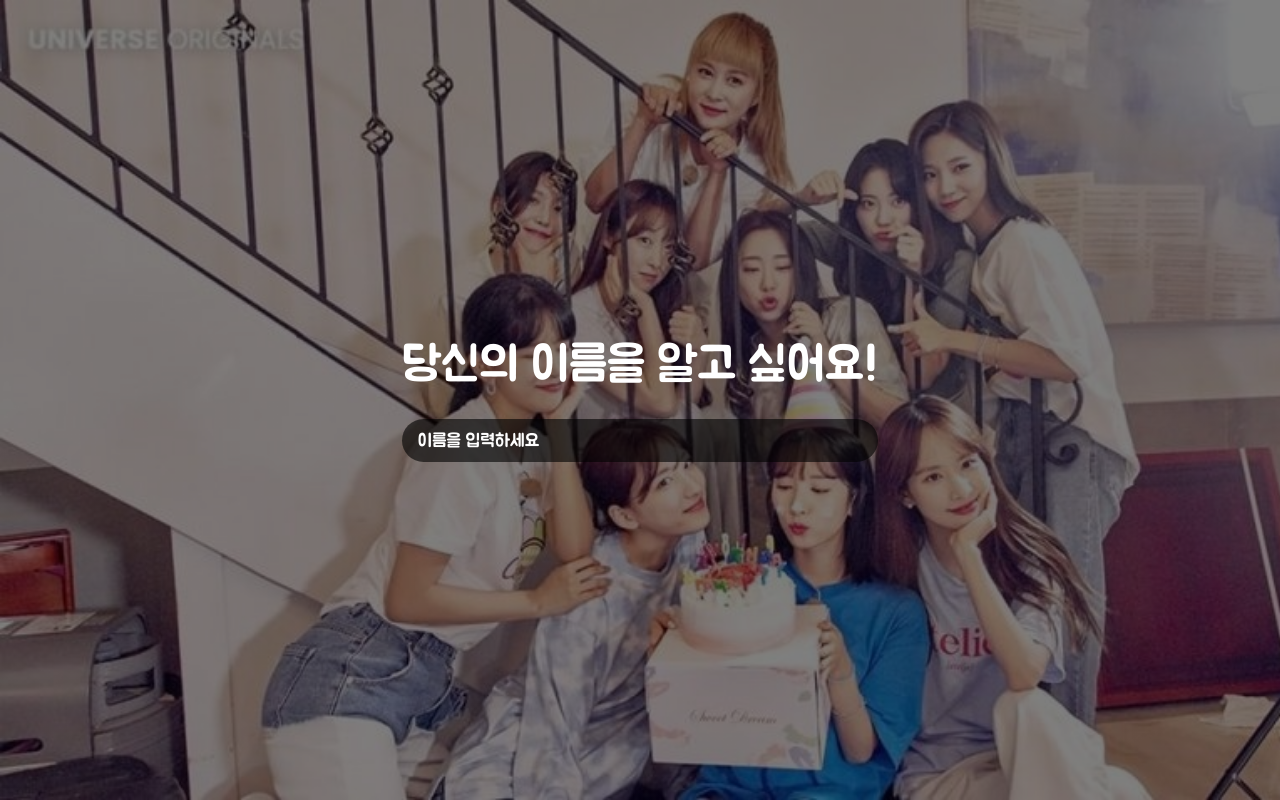
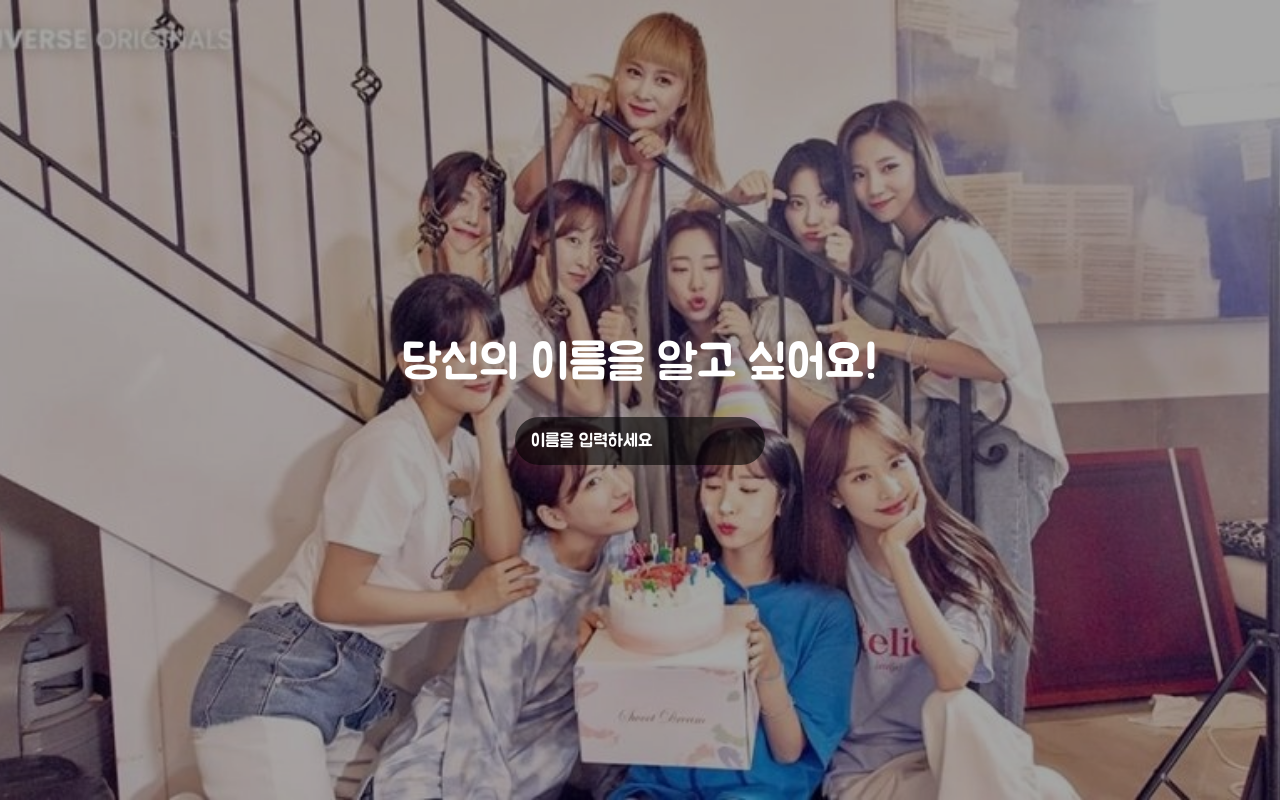
Before and after one commit to Jason9789/Chrome-WJSN, a React (Create React App) app: page / in a window 1280 px wide. Built offline with nearby package versions, Linux system fonts and the light colour scheme.

Commit message:
add: Greeting UI CSS 조정

```diff
--- a/src/components/Greeting.jsx
+++ b/src/components/Greeting.jsx
@@ -22,9 +22,9 @@ function Greeting() {
   }, [name]);
 
   return (
-    <div className="background">
-      <main>
-        <div className="user-name">당신의 이름을 알고 싶어요!</div>
+    <div className="greeting-background">
+      <main className="main">
+        <div className="user-name-title">당신의 이름을 알고 싶어요!</div>
         <form className="form-user" onSubmit={onSubmit}>
           <input
             type="text"
--- a/src/styles/Greeting.scss
+++ b/src/styles/Greeting.scss
@@ -1,11 +1,41 @@
-// @import "../assets/fonts/fonts.css";
-
-.background {
-  background: linear-gradient( rgba(0, 0, 0, 0.5), rgba(0, 0, 0, 0.5)), url("../assets/background/background_01.jpeg") no-repeat;
-  background-size: cover;
+* {
+  box-sizing: border-box;
+  margin: 0;
 }
 
-.user-name {
+.greeting-background {
+  position: relative;
+  width: 100%;
+  height: 100vh;
+  background: url(../assets/background/background_01.jpeg);
+  background-size: cover;
+  background-repeat: no-repeat;
+  background-position: center center;
+}
+
+.greeting-background::before {
+  content: "";
+
+  position: absolute;
+  top: 0;
+  right: 0;
+  bottom: 0;
+  left: 0;
+  opacity: 0.35;
+  background-color: #000000;
+}
+
+.main {
+  display: flex;
+  position: absolute;
+  width: 100%;
+  height: 100vh;
+  flex-direction: column;
+  justify-content: center;
+  align-items: center;
+}
+
+.user-name-title {
   font-family: "BMJUA";
   font-size: 3rem;
   margin-bottom: 2rem;
@@ -13,11 +43,13 @@
 }
 
 .form-user {
-  display: flex;
   background: rgba($color: #000000, $alpha: 0.6);
   border-radius: 25px;
+}
 
-  input {
+.form-user input {
+  height: 48px;
+  width: 250px;
   font-size: 1.125rem;
   font-family: "BMJUA";
 
@@ -31,7 +63,4 @@
   &::placeholder {
     color: white;
   }
-
-    flex: 1;
 }
-}
```
Lines whose indentation alone changed are shown as unchanged.
